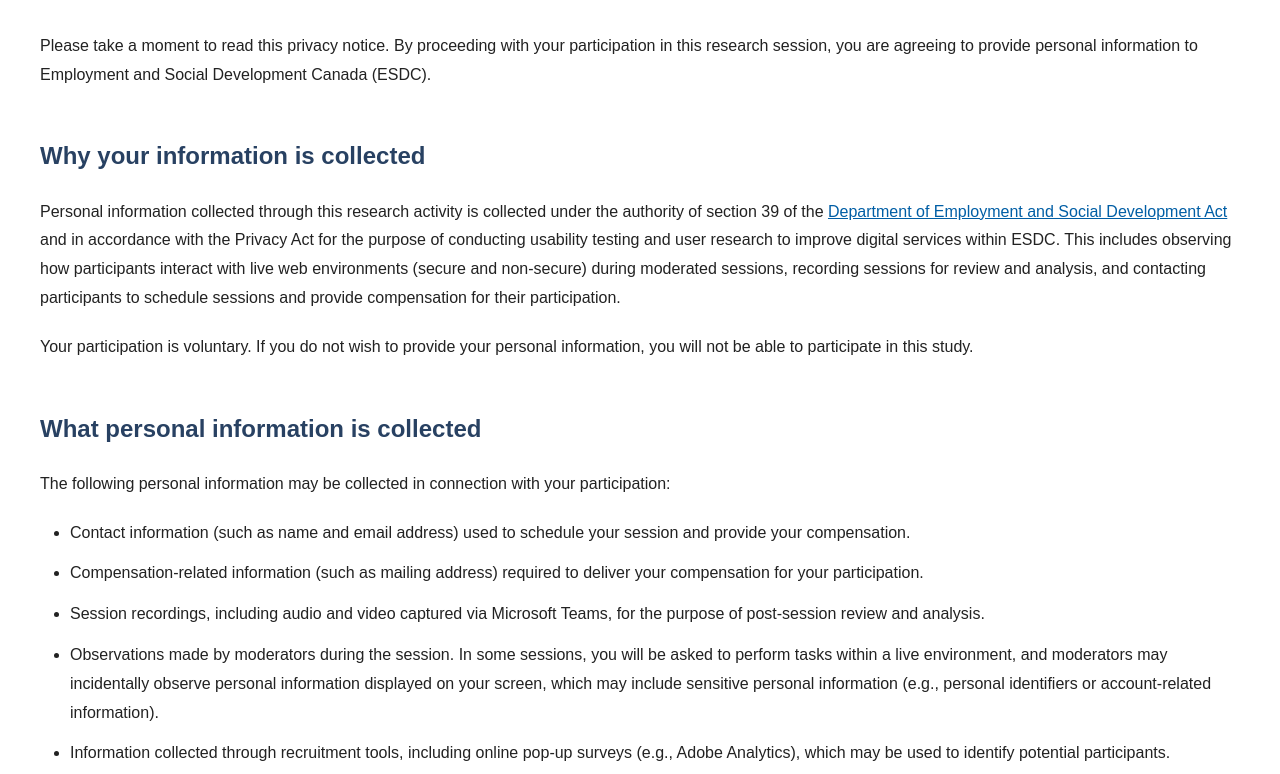
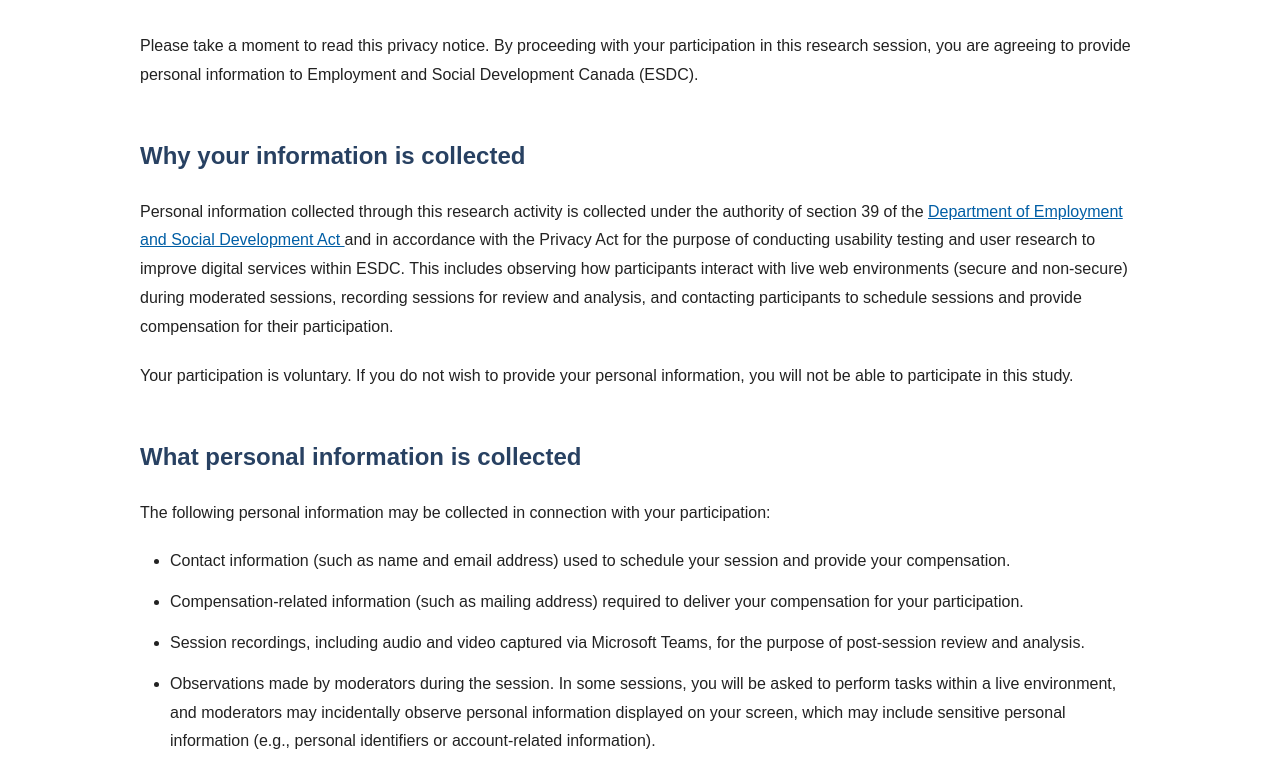
Before and after one commit to Service-Canada-Research/OAS-document-upload-recruitment-privacy-statement, a plain HTML site: page index.html in a window 1280 px wide. Shown: the part 176-950 px from the top of the page. Drawn offline with Linux system fonts and the light colour scheme.

Commit message:
Reduce max-width of body to 1000px

```diff
--- a/index.html
+++ b/index.html
@@ -8,7 +8,7 @@
 <style>
 body {
     font-family: Arial, Helvetica, sans-serif;
-    max-width: 10000px;
+    max-width: 1000px;
     margin: 0 auto;
     padding: 50px 40px;
     line-height: 1.8;
```
